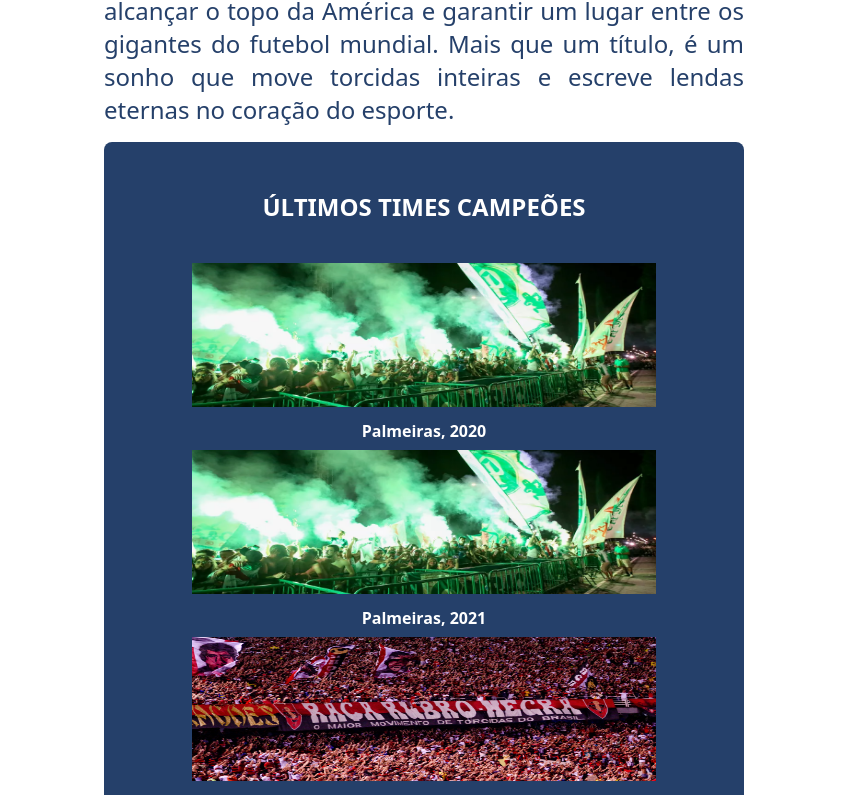
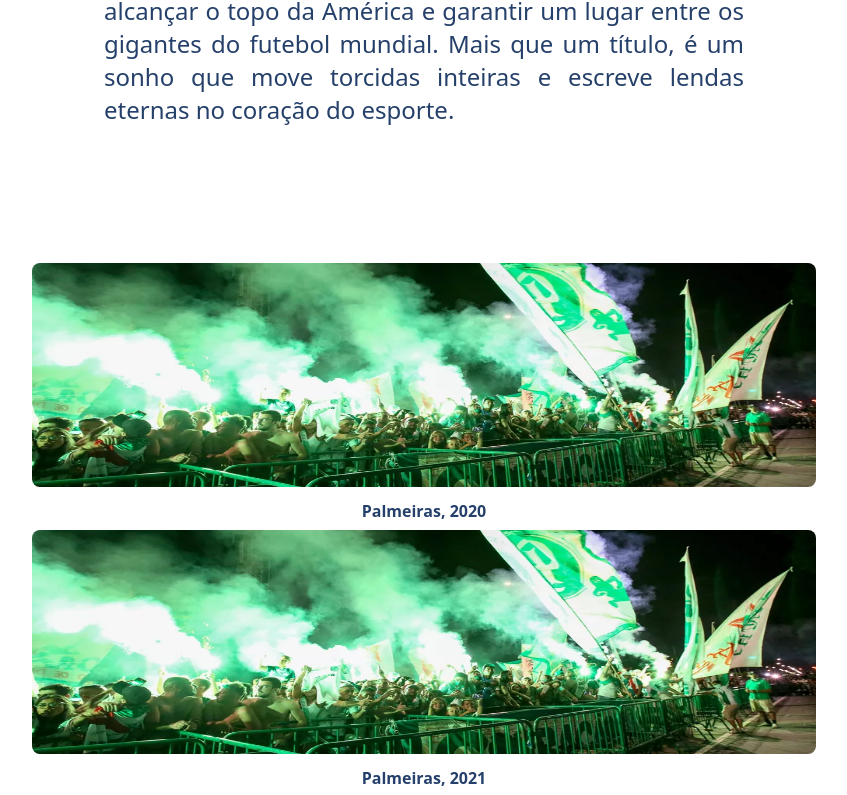
Before and after one commit to giovannig10/The20BraziliansStars_WEB, a Next.js app: page /pages/trophy/libertadores in a window 1280 px wide. Shown: the part 770-1565 px from the top of the page, without its empty margins (216-1063 px from the left). Built offline with nearby package versions, Linux system fonts and the light colour scheme.

Commit message:
feat: update page libertadores

```diff
--- a/src/app/pages/trophy/libertadores/libertadores.module.css
+++ b/src/app/pages/trophy/libertadores/libertadores.module.css
@@ -2,6 +2,10 @@
   height: 5.5rem;
 }
 
+.fotoTrofeu {
+  width: 20rem;
+  height: 10px;
+}
 
 .tituloPagina {
   padding: 2rem;
@@ -13,7 +17,7 @@
 }
 
 .fotoTrofeu{
-  width: auto;
+  width: 50%;
   height: 80%;
 }
 
@@ -77,7 +81,7 @@
   padding: 1rem;
   display: flex;
   flex-direction: column;
-  background-color: #25406A;
+
   border-radius: 0.5rem;
   width: 50%;
   height: 50%;
@@ -86,15 +90,16 @@
 }
 
 .imagemTimes {
-  width: 30rem;
-  height: 10rem;
+  width: 50rem;
+  height: 15rem;
   border-radius: 0.5rem;
   padding: 0.5rem;
+  border-radius: 1rem;
 }
 
 .nomeTimes {
   text-align: center;
-  color: #ffffff;
+  color: var(--azul);
   font-size: 1rem;
   font-weight: bold;
 }
```
